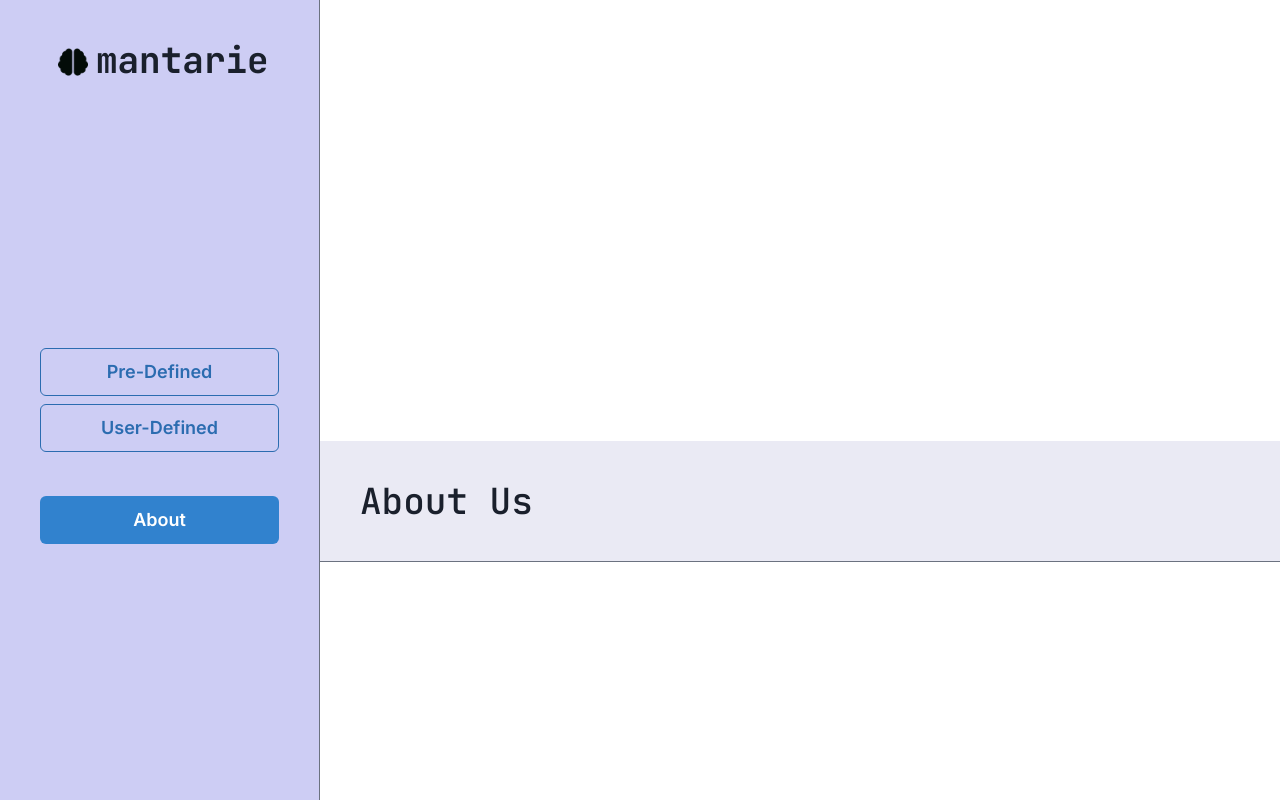
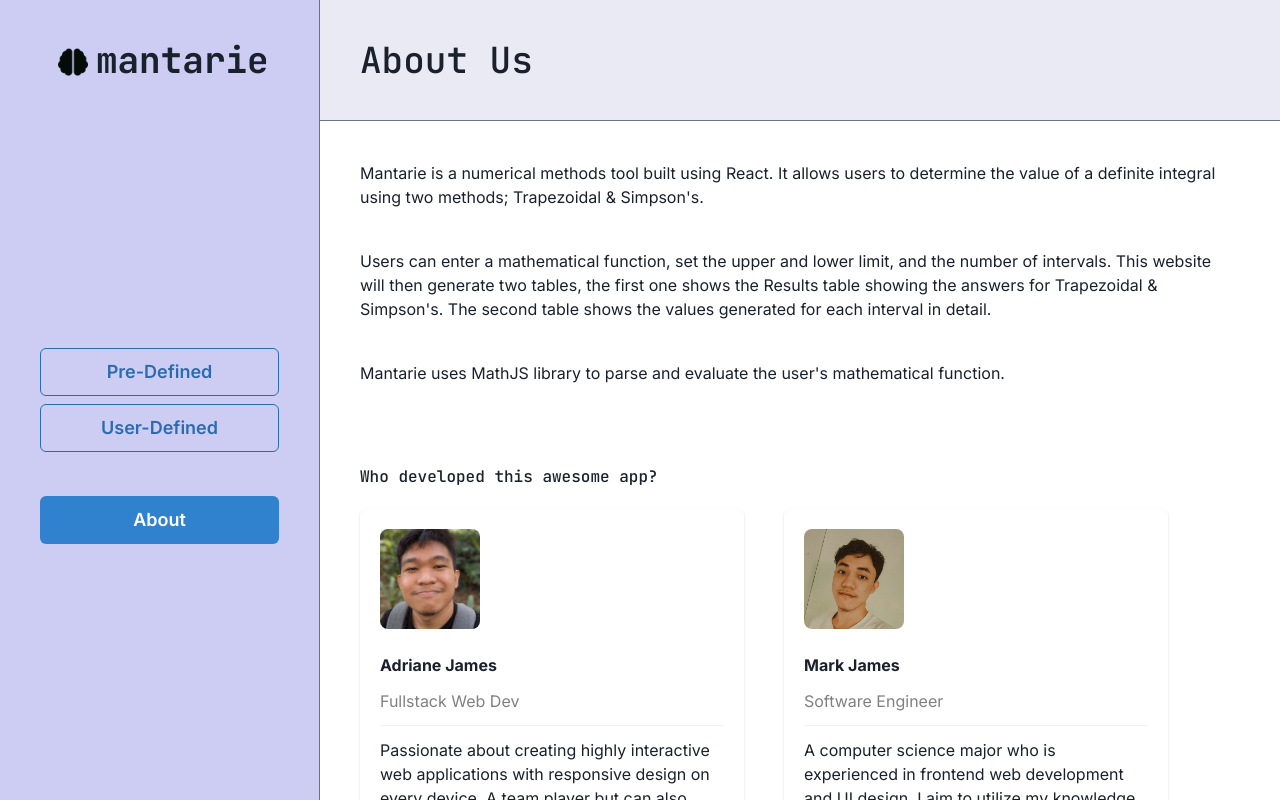
Before and after one commit to lonewanderer27/mantarie, a React (Vite) app: page / in a window 1280 px wide. Both pictures are taken after a click on the button "About". Built offline with nearby package versions, Linux system fonts and the light colour scheme.

Commit message:
add developer card and fix TS issues

```diff
--- a/src/About.tsx
+++ b/src/About.tsx
@@ -1,11 +1,47 @@
-import { GlobalState } from "./App";
-import React from "react";
-import { useContext } from "react";
+import { Text } from "@chakra-ui/react";
+import DeveloperCard from "./DeveloperCard";
 
 export default function About(){
   return (
     <div className="p-10">
+      <Text className="pb-10" fontFamily="secondary">Mantarie is a numerical methods tool built using React. It allows users to determine the value of a definite integral using two methods; Trapezoidal & Simpson's.</Text>
 
+      <Text className="pb-10" fontFamily="secondary">Users can enter a mathematical function, set the upper and lower limit, and the number of intervals. This website will then generate two tables, the first one shows the Results table showing the answers for Trapezoidal & Simpson's. The second table shows the values generated for each interval in detail.</Text>
+
+      <Text className="pb-20" fontFamily="secondary">Mantarie uses MathJS library to parse and evaluate the user's mathematical function.</Text>
+
+      <Text className="pb-5">
+        Who developed this awesome app?
+      </Text>
+      <div className="flex gap-10 pb-20">
+        <DeveloperCard
+          name="Adriane James"
+          image="/jay.jpg"
+          role="Fullstack Web Dev"
+          description="Passionate about creating highly interactive web applications with responsive design on every device. A team player but can also work independently. Values efficiency and timeliness in assigned tasks."
+          links={[
+            { name: "Github", url: "https://github.com/lonewanderer27" },
+            { name: "Personal Site", url: "https://jay.thedev.id"},
+            { name: "LinkedIn", url: "https://linkedin.com/in/jay-puzon"}
+          ]} />
+        <DeveloperCard
+          name="Mark James"
+          image="/marky.jpg"
+          role="Software Engineer"
+          description="A computer science major who is experienced in frontend web development and UI design. I aim to utilize my knowledge to help others and gain more experiences."
+          links={[
+            { name: "Facebook", url: "https://www.facebook.com/MarkyJamesBonifacio" },
+            { name: "GitHub", url: "https://github.com/SwiftNCloak"},
+            { name: "LinkedIn", url: "https://www.linkedin.com/in/markjamescbonifacio/"}
+          ]} />
+      </div>
+
+      <Text className="pb-5">
+        Where to find the source code of this app?
+      </Text>
+      <Text className="pb-10" fontFamily="secondary">
+        The source code for this app is available on <a className="underline" href="https://github.com/lonewanderer27/mantarie" target="_blank">Github</a>. Feel free to contribute to this project!
+      </Text>
     </div>
   )
 }
--- a/src/AnswerTable.tsx
+++ b/src/AnswerTable.tsx
@@ -12,6 +12,7 @@ import { AnswerType } from "./types";
 
 export default function AnswerTable(props: {
   answer: AnswerType | null,
+  function_: string,
   a: number,
   b: number,
   n: number,
@@ -38,6 +39,7 @@ export default function AnswerTable(props: {
         <Tbody>
           <Tr>
             <Td>
+              <Text>f(x) = {props.function_}</Text>
               <Text>b = {props.b}</Text>
               <Text>a = {props.a}</Text>
               <Text>n = {props.n}</Text>
--- a/src/App.tsx
+++ b/src/App.tsx
@@ -119,14 +119,14 @@ function App() {
             <Sidebar />
           </div>
           <div className="w-full lg:w-3/4 lg:max-h-screen lg:overflow-y-auto">
-            <SlideFade in={mode != null}>
+            {mode != null && <SlideFade in={mode != null}>
               <BodyHeader mode={mode} />
               <Body />
-            </SlideFade>
-            <SlideFade in={mode == null}>
+            </SlideFade>}
+            {mode == null && <SlideFade in={mode == null}>
               <AboutHeader />
               <About />
-            </SlideFade>
+            </SlideFade>}
           </div>
         </div>
       </GlobalState.Provider>
--- a/src/Body.tsx
+++ b/src/Body.tsx
@@ -204,7 +204,7 @@ export default function Body() {
       {showAnswer &&
       <SlideFade in={showAnswer} offsetY="20px">
         <div className="pb-10">
-          <AnswerTable answer={answer} a={a} b={b} n={n}/>
+          <AnswerTable answer={answer} function_={function_} a={a} b={b} n={n}/>
         </div>
       </SlideFade>
       }
--- /dev/null
+++ b/src/DeveloperCard.tsx
@@ -0,0 +1,41 @@
+import { Card, Image, Stack, CardBody, Divider, CardFooter, ButtonGroup, Button, Heading, Text } from "@chakra-ui/react";
+
+export default function DeveloperCard(props: {
+  image: string,
+  name: string,
+  role: string,
+  description: string,
+  links: {
+    name: string,
+    url: string
+  }[]
+}){
+  return (
+    <Card maxW="sm">
+      <CardBody>
+        <Image
+          boxSize="100px"
+          objectFit="cover"
+          src={props.image}
+          borderRadius="lg"
+        />
+        <Stack mt="6" spacing="3">
+          <Text fontFamily="secondary" fontWeight="bold">{props.name}</Text>
+          <Text fontFamily="secondary" color="GrayText">{props.role}</Text>
+          <Divider />
+          <Text fontFamily="secondary">
+            {props.description}
+          </Text>
+        </Stack>
+      </CardBody>
+      <Divider />
+      <CardFooter>
+        <ButtonGroup spacing="2" variant="solid">
+          {props.links.map((link, index) => (
+            <Button key={index} as="a" href={link.url} target="_blank">{link.name}</Button>
+          ))}
+        </ButtonGroup>
+      </CardFooter>
+    </Card>
+  )
+}
--- a/tsconfig.json
+++ b/tsconfig.json
@@ -14,7 +14,7 @@
     "jsx": "react-jsx",
 
     /* Linting */
-    "strict": true,
+    "strict": false,
     "noUnusedLocals": true,
     "noUnusedParameters": true,
     "noFallthroughCasesInSwitch": true
```
Also changed, not shown: public/jay.jpg (added), public/marky.jpg (added).
